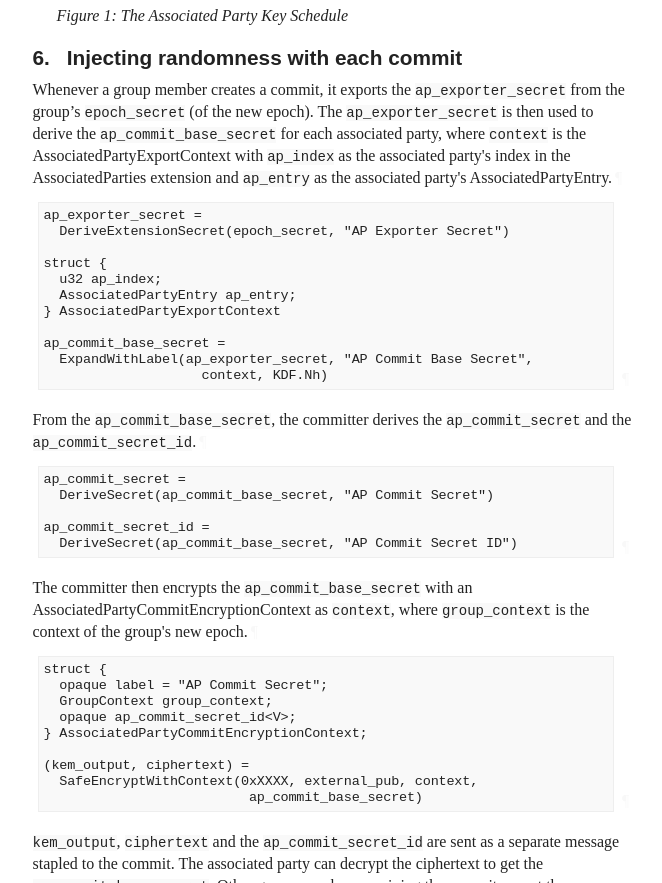
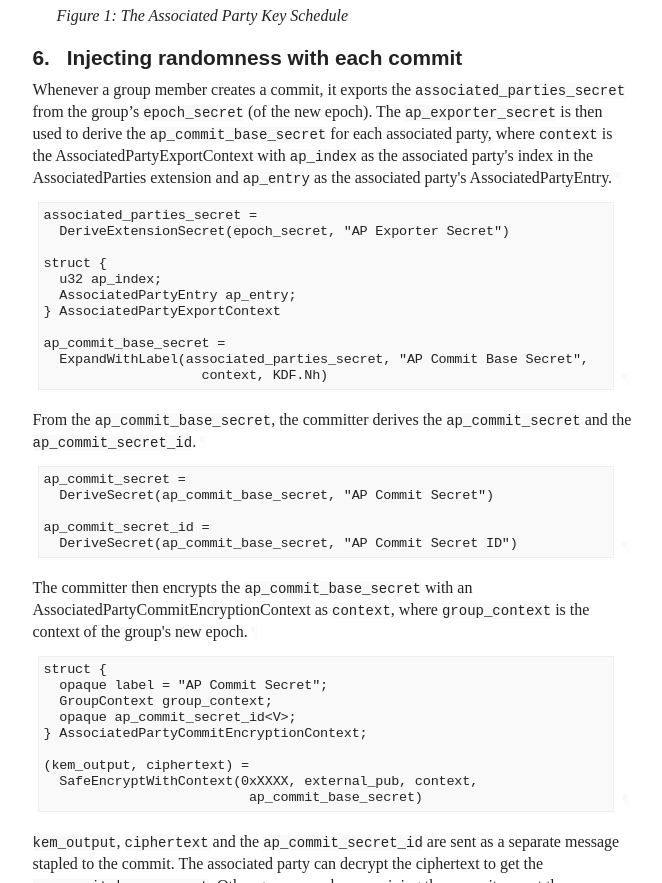
Before and after one commit to kkohbrok/mls-associated-parties, a plain HTML site: page draft-kohbrok-mls-associated-parties.html in a window 1280 px wide. Shown: the part 3847-4730 px from the top of the page, without its empty margins (92-754 px from the left). Drawn offline with Linux system fonts and the light colour scheme; a web font is replaced by a local one.

Commit message:
Script updating gh-pages from 0e9d7cd. [ci skip]

```diff
--- a/draft-kohbrok-mls-associated-parties.html
+++ b/draft-kohbrok-mls-associated-parties.html
@@ -1422,7 +1422,7 @@ each associated party.<a href="#section-5-1" class="pilcrow">¶</a></p>
       <h2 id="name-injecting-randomness-with-e">
 <a href="#section-6" class="section-number selfRef">6. </a><a href="#name-injecting-randomness-with-e" class="section-name selfRef">Injecting randomness with each commit</a>
       </h2>
-<p id="section-6-1">Whenever a group member creates a commit, it exports the <code>ap_exporter_secret</code>
+<p id="section-6-1">Whenever a group member creates a commit, it exports the <code>associated_parties_secret</code>
 from the group’s <code>epoch_secret</code> (of the new epoch). The <code>ap_exporter_secret</code> is
 then used to derive the <code>ap_commit_base_secret</code> for each associated party, where
 <code>context</code> is the AssociatedPartyExportContext with <code>ap_index</code> as the associated
@@ -1430,7 +1430,7 @@ party's index in the AssociatedParties extension and <code>ap_entry</code> as th
 associated party's AssociatedPartyEntry.<a href="#section-6-1" class="pilcrow">¶</a></p>
 <div class="lang-tls sourcecode" id="section-6-2">
 <pre>
-ap_exporter_secret =
+associated_parties_secret =
   DeriveExtensionSecret(epoch_secret, "AP Exporter Secret")
 
 struct {
@@ -1439,7 +1439,7 @@ struct {
 } AssociatedPartyExportContext
 
 ap_commit_base_secret =
-  ExpandWithLabel(ap_exporter_secret, "AP Commit Base Secret",
+  ExpandWithLabel(associated_parties_secret, "AP Commit Base Secret",
                     context, KDF.Nh)
 </pre><a href="#section-6-2" class="pilcrow">¶</a>
 </div>
```
Also changed, not shown: draft-kohbrok-mls-associated-parties.txt.
